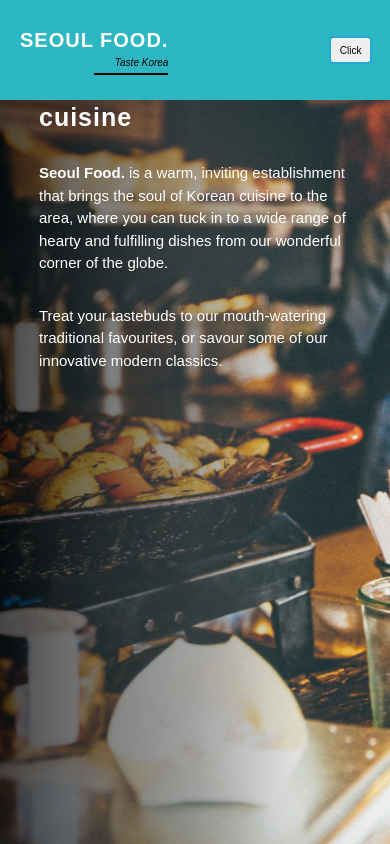
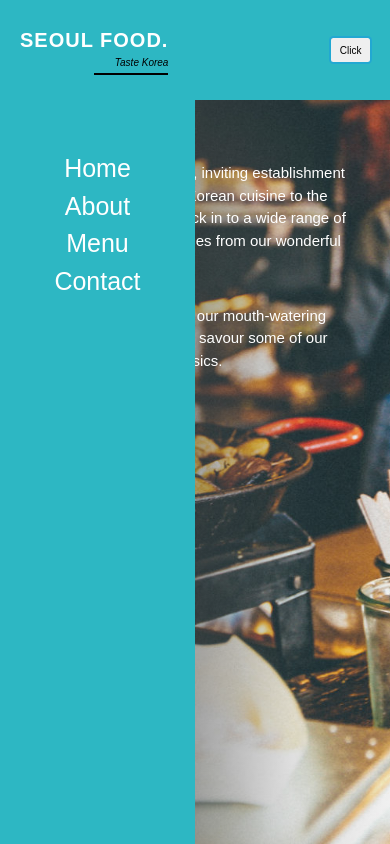
Before and after one commit to eesa94/restaurant, a React (Create React App) app: page / in a window 390 px wide. Both pictures are taken after a click on the button "Click". Built offline with nearby package versions, Linux system fonts and the light colour scheme; a web font is replaced by a local one.

Commit message:
toggle mobile menu on btn click

```diff
--- a/src/components/Navbar.js
+++ b/src/components/Navbar.js
@@ -4,14 +4,25 @@ import { Link, NavLink, withRouter } from 'react-router-dom';
 class Navbar extends Component {
     constructor() {
         super();
-        this.state = { navOpen: false};
+        this.state = { displayNav: false};
         this.navOpen = this.navOpen.bind(this);
+        this.navHide = this.navHide.bind(this);
     }
 
-    navOpen = () => {
+    navOpen = (e) => {
+        e.preventDefault();
+        this.setState({
+            displayNav: true
+        }, () => {
+            document.addEventListener('click', this.navHide);
+        });
+    }
 
+    navHide = () => {
         this.setState({
-            navOpen: true
+            displayNav: false
+        }, () => {
+            document.removeEventListener('click', this.navHide);
         });
     }
 
@@ -44,9 +55,14 @@ class Navbar extends Component {
 
 
                 {
-                    this.state.navOpen ? (
+                    this.state.displayNav ? (
                         <div className="mobile-menu">
-                            <p>hey dere</p>
+                            <ul className="link-list">
+                                <li><Link to="/" className="link">Home</Link></li>
+                                <li><NavLink to="/about" className="link">About</NavLink></li>
+                                <li><NavLink to="/menu" className="link">Menu</NavLink></li>
+                                <li><NavLink to="/contact" className="link">Contact</NavLink></li>
+                            </ul>
                         </div>
                     ) : (
                         null
--- a/src/index.css
+++ b/src/index.css
@@ -109,12 +109,13 @@ p {
 .mobile-menu {
   position: fixed;
   top: 0;
-  left: -80vw;
+  left: 0;
   height: 100vh;
-  width: 80vw;
+  width: 50vw;
   margin-top: 100px;
   background-color: #2db7c3;
   z-index: 15;
+  transition: 0.3s;
 }
 
 .navigation {
@@ -146,6 +147,10 @@ p {
 }
 
 .link-list {
+  display: flex;
+  flex-direction: column;
+  justify-content: center;
+  align-items: center;
   position: relative;
   top: 50px;
   list-style-type: none;
@@ -154,7 +159,7 @@ p {
 }
 
 .link {
-  font-size: 4rem;
+  font-size: 2.5rem;
   color: white;
   transition: 0.3s;
 }
@@ -317,6 +322,10 @@ footer {
   .section-header {
     top: 70px;
   }
+
+  .mobile-menu {
+    width: 400px;
+  }
 }
 
 @media (min-width: 992px) {
@@ -325,6 +334,18 @@ footer {
   .footer {
     margin-left: 22vw;
     width: 78vw;
+  }
+
+  .link-list {
+    position: relative;
+    top: 50px;
+    list-style-type: none;
+    padding: 0;
+    margin: 0;
+  }
+
+  .link {
+    font-size: 4rem;
   }
 
   .section-container {
```
